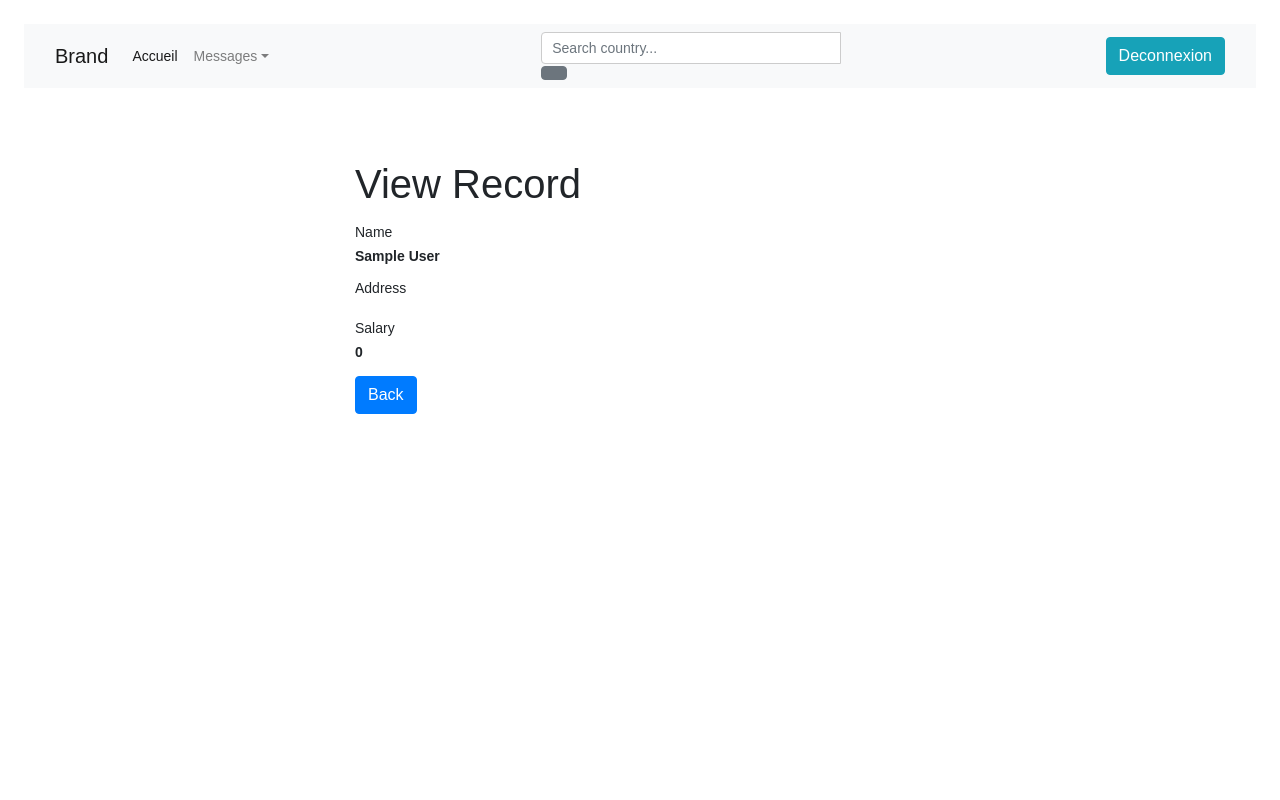
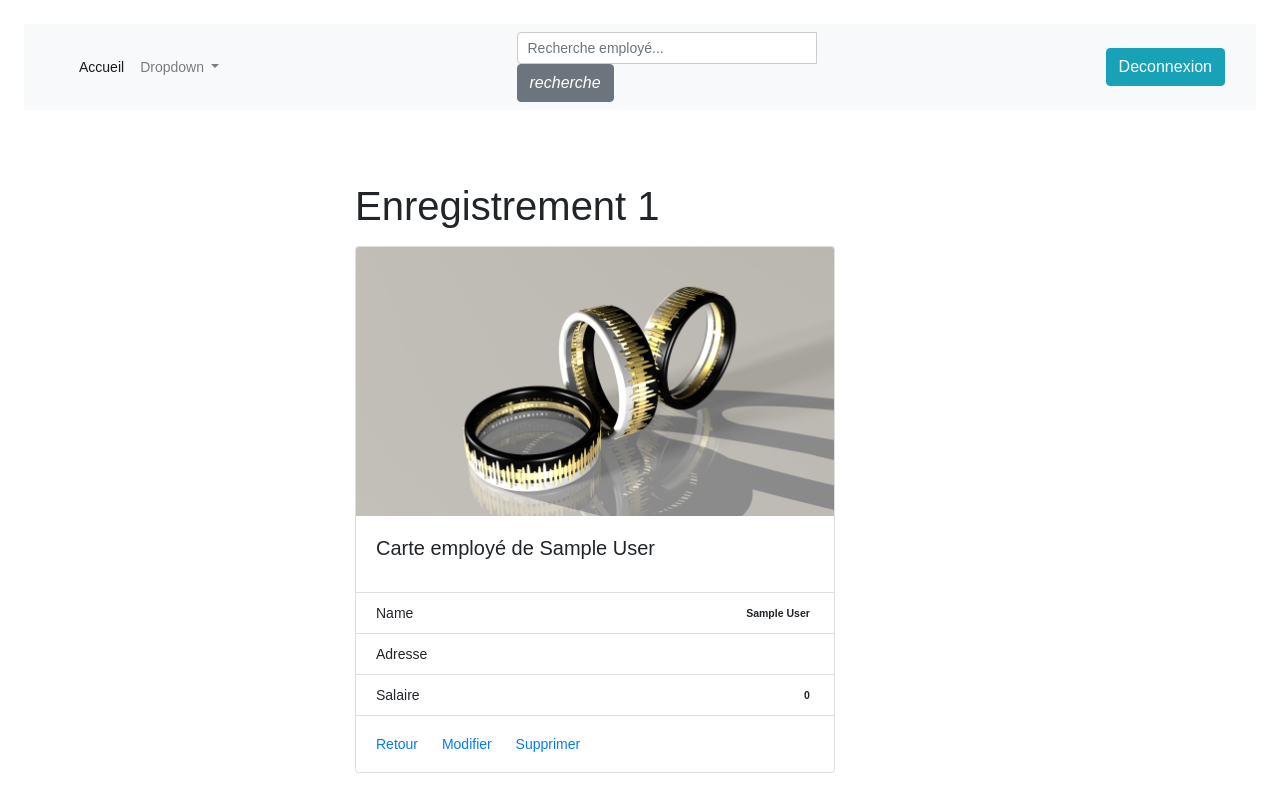
Before and after one commit to edenolam/crudphp, a PHP site: page /read.php?id=1 in a window 1280 px wide. Run offline with PHP 8.4, Linux system fonts and the light colour scheme; the visitor is signed in with stand-in values (Sample User, id 1).

Commit message:
refacto design + bugs popper + ajout format pdf to upload

```diff
--- a/backend-search.php
+++ b/backend-search.php
@@ -6,7 +6,7 @@
 try{
     if(isset($_REQUEST["term"])){
         // create prepared statement
-        $sql = "SELECT * FROM countries WHERE name LIKE :term";
+        $sql = "SELECT * FROM employees WHERE name LIKE :term";
         $stmt = $pdo->prepare($sql);
         $term = $_REQUEST["term"] . '%';
         // bind parameters to statement
--- a/file-upload-form.php
+++ b/file-upload-form.php
@@ -13,7 +13,6 @@
         </form>
     </div>
 </div>
-
 <?php
 include "partials/footer.php";
 ?>
--- a/partials/footer.php
+++ b/partials/footer.php
@@ -1,5 +1,5 @@
     <script src="https://code.jquery.com/jquery-3.5.1.min.js"></script>
-    <script src="https://cdn.jsdelivr.net/npm/popper.js@1.16.1/dist/umd/popper.min.js"></script>
+    <script src="../js/popper.js"></script>
     <script src="https://stackpath.bootstrapcdn.com/bootstrap/4.5.2/js/bootstrap.min.js"></script>
     <script src="../js/script.js"></script>
 </body>
--- a/partials/navbar.php
+++ b/partials/navbar.php
@@ -1,27 +1,30 @@
 <div class="m-4">
     <nav class="navbar navbar-expand-lg navbar-light bg-light">
         <div class="container-fluid">
-            <a href="#" class="navbar-brand">Brand</a>
+            <a href="#" class="navbar-brand"><img src="" alt=""></a>
             <button type="button" class="navbar-toggler" data-bs-toggle="collapse" data-bs-target="#navbarCollapse">
                 <span class="navbar-toggler-icon"></span>
             </button>
             <div class="collapse navbar-collapse justify-content-between" id="navbarCollapse">
                 <div class="navbar-nav">
                     <a href="#" class="nav-item nav-link active">Accueil</a>
-                    <div class="nav-item dropdown">
-                        <a href="#" class="nav-link dropdown-toggle" data-bs-toggle="dropdown">Messages</a>
-                        <div class="dropdown-menu">
-                            <a href="#" class="dropdown-item">Inbox</a>
-                            <a href="#" class="dropdown-item">Sent</a>
-                            <a href="#" class="dropdown-item">Drafts</a>
+                    <li class="nav-item dropdown">
+                        <a class="nav-link dropdown-toggle" href="#" id="navbarDropdown" role="button" data-toggle="dropdown" aria-haspopup="true" aria-expanded="false">
+                            Dropdown
+                        </a>
+                        <div class="dropdown-menu" aria-labelledby="navbarDropdown">
+                            <a class="dropdown-item" href="#">Action</a>
+                            <a class="dropdown-item" href="#">Another action</a>
+                            <div class="dropdown-divider"></div>
+                            <a class="dropdown-item" href="#">Something else here</a>
                         </div>
-                    </div>
+                    </li>
                 </div>
                 <form class="d-flex">
                     <div class="input-group search-box">
-                        <input type="text" autocomplete="off" class="form-control" placeholder="Search country...">
+                        <input type="text" autocomplete="off" class="form-control" placeholder="Recherche employé...">
                         <div class="result"></div>
-                        <button type="button" class="btn btn-secondary"><i class="bi-search"></i></button>
+                        <button type="button" class="btn btn-secondary"><i class="bi-search">recherche</i></button>
                     </div>
                 </form>
                 <div class="navbar-nav">
--- a/read.php
+++ b/read.php
@@ -54,20 +54,33 @@
     <div class="container-fluid">
         <div class="row">
             <div class="col-md-12">
-                <h1 class="mt-5 mb-3">View Record</h1>
-                <div class="form-group">
-                    <label>Name</label>
-                    <p><b><?php echo $row["name"]; ?></b></p>
+                <h1 class="mt-5 mb-3">Enregistrement <?php echo $row["id"]; ?></h1>
+
+                <div class="card" style="width: 30rem;">
+                    <img class="card-img-top" src="upload/bague%20gzn%20design.jpg" alt="Card image cap">
+                    <div class="card-body">
+                        <h5 class="card-title">Carte employé de <?php echo $row["name"]; ?></h5>
+                    </div>
+                    <ul class="list-group list-group-flush">
+                        <li class="list-group-item d-flex justify-content-between align-items-center">
+                            Name
+                            <span class="badge"><b><?php echo $row["name"]; ?></b></span>
+                        </li>
+                        <li class="list-group-item d-flex justify-content-between align-items-center">
+                            Adresse
+                            <span class="badge"><b><?php echo $row["address"]; ?></b></span>
+                        </li>
+                        <li class="list-group-item d-flex justify-content-between align-items-center">
+                            Salaire
+                            <span class="badge"><b><?php echo $row["salary"]; ?></b></span>
+                        </li>
+                    </ul>
+                    <div class="card-body">
+                        <a href="index.php" class="card-link">Retour</a>
+                        <a href="update.php?id=<?php echo $row['id']; ?>" class="card-link">Modifier</a>
+                        <a href="delete.php?id=<?php echo $row['id']; ?>" class="card-link">Supprimer</a>
+                    </div>
                 </div>
-                <div class="form-group">
-                    <label>Address</label>
-                    <p><b><?php echo $row["address"]; ?></b></p>
-                </div>
-                <div class="form-group">
-                    <label>Salary</label>
-                    <p><b><?php echo $row["salary"]; ?></b></p>
-                </div>
-                <p><a href="index.php" class="btn btn-primary">Back</a></p>
             </div>
         </div>
     </div>
--- a/register.php
+++ b/register.php
@@ -45,7 +45,7 @@
     // Validate password
     if(empty(trim($_POST["password"]))){
         $password_err = "Please enter a password.";
-    } elseif(strlen(trim($_POST["password"])) < 6){
+    } elseif(strlen(trim($_POST["password"])) < 5){
         $password_err = "Password must have atleast 6 characters.";
     } else{
         $password = trim($_POST["password"]);
--- a/upload-manager.php
+++ b/upload-manager.php
@@ -3,7 +3,7 @@
 if ($_SERVER["REQUEST_METHOD"] == "POST") {
     // Check if file was uploaded without errors
     if (isset($_FILES["photo"]) && $_FILES["photo"]["error"] == 0) {
-        $allowed = array("jpg" => "image/jpg", "jpeg" => "image/jpeg", "gif" => "image/gif", "png" => "image/png");
+        $allowed = array("jpg" => "image/jpg", "jpeg" => "image/jpeg", "gif" => "image/gif", "png" => "image/png", "pdf" => "image/pdf");
         $filename = $_FILES["photo"]["name"];
         $filetype = $_FILES["photo"]["type"];
         $filesize = $_FILES["photo"]["size"];
```
Also changed, not shown: index.php (+7 -7 lines), update.php (+6 -2 lines), js/popper.js (added), sql/crud.sql (renamed from crud.sql), sql/crud_countries.sql (renamed from crud_countries.sql), sql/crud_employees.sql (renamed from crud_employees.sql), sql/crud_users.sql (renamed from crud_users.sql), upload/img001.jpg (added), 1 other file.
